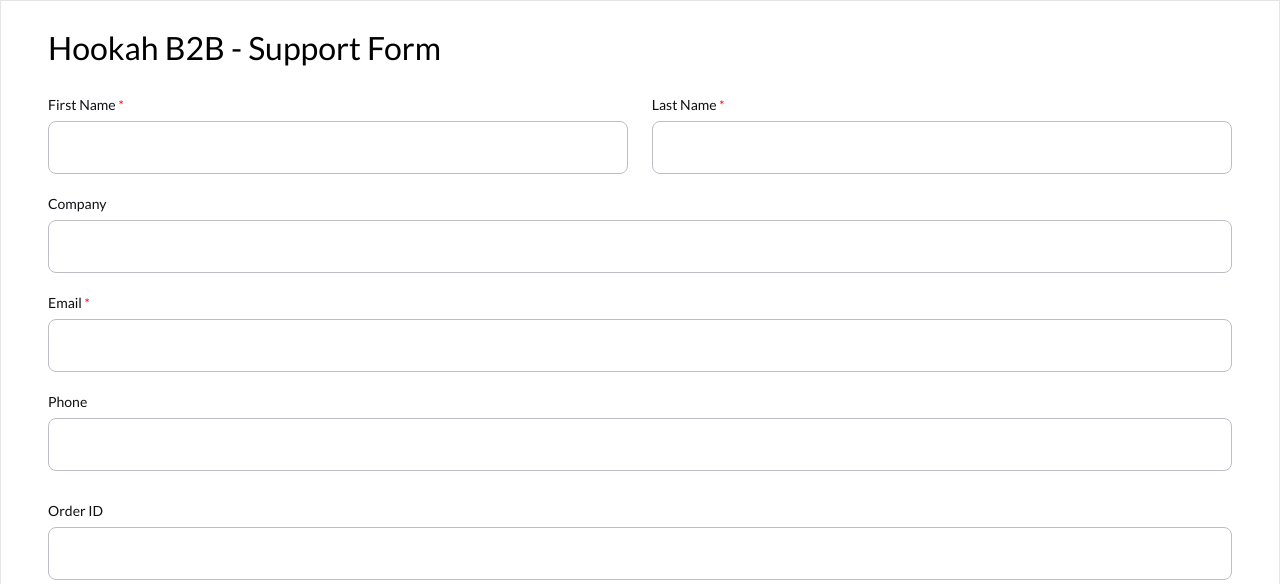
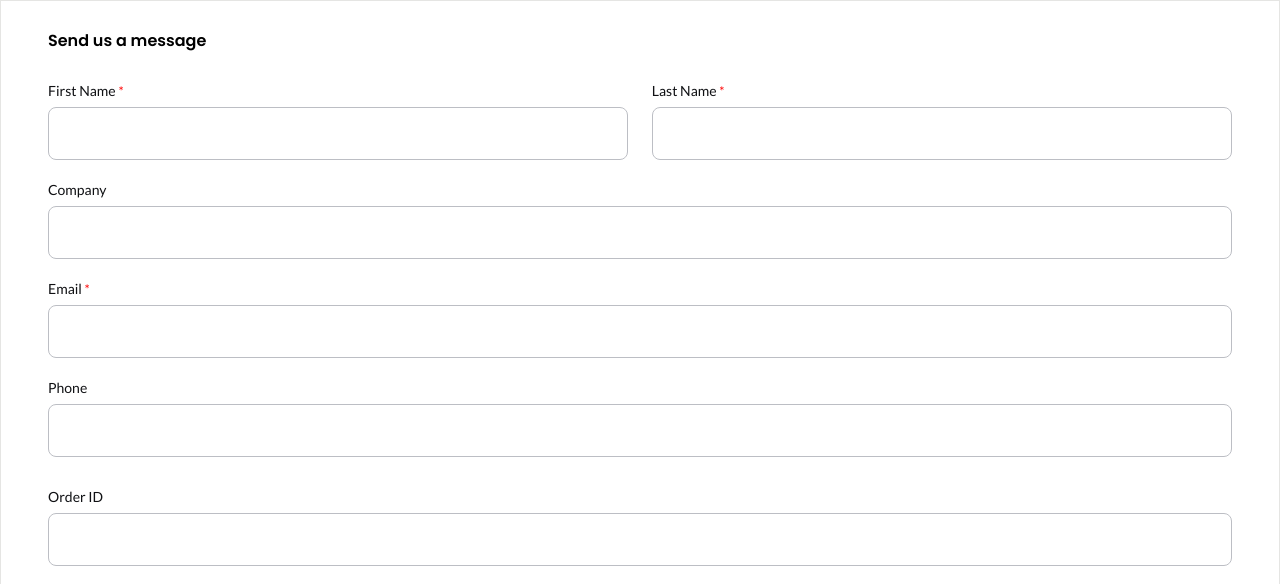
Before and after one commit to AlFakher2019/CRM-ZOHO-USA-Hookah-B2B-Support-Form-Prod, a plain HTML site: page index.html in a window 1280 px wide. Shown: the top 584 px of the page. Drawn offline with Linux system fonts and the light colour scheme.

Commit message:
header settings

```diff
--- a/css/form.css
+++ b/css/form.css
@@ -309,8 +309,9 @@ select:focus-visible {
   color: #000000;
   margin: 0;
   padding: 0;
-  font-size: 2em;
-  font-weight: 500;
+  font-size: 1em;
+  font-weight: 600;
+  font-family: 'Poppins';
 }
 
 .zf-tempHeadContBdr .zf-frmDesc {
--- a/index.html
+++ b/index.html
@@ -46,7 +46,7 @@
           <!---------template Header Starts Here---------->
           <ul class="zf-tempHeadBdr">
             <li class="zf-tempHeadContBdr">
-              <h2 class="zf-frmTitle"><em>Hookah B2B - Support Form</em></h2>
+              <h2 class="zf-frmTitle"><em>Send us a message</em></h2>
               <p class="zf-frmDesc"></p>
               <div class="zf-clearBoth"></div>
             </li>
```
